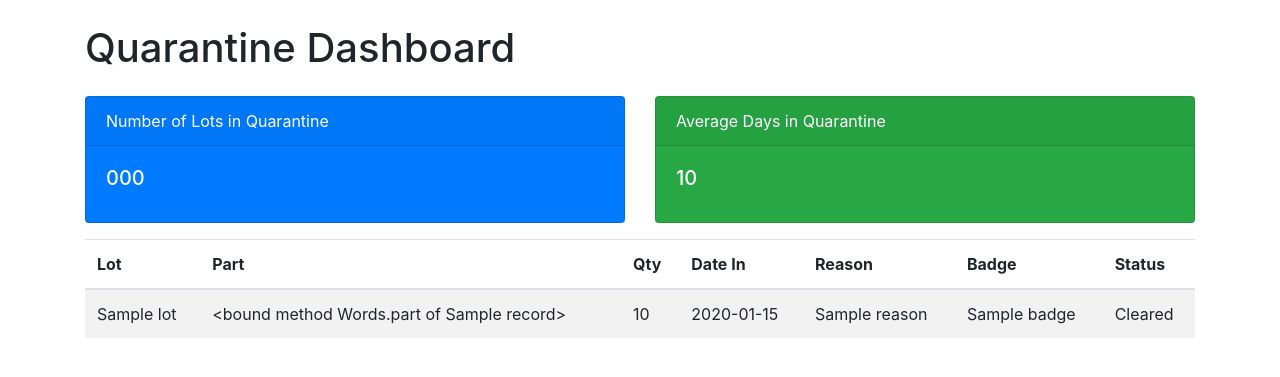
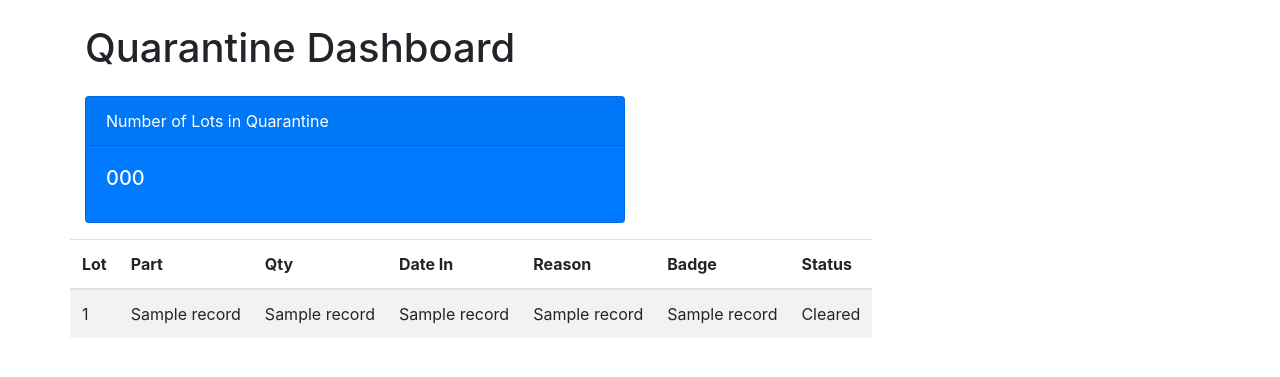
Before and after one commit to dreapadoir/data-representation-project, a Flask app: template templates/index.html in a window 1280 px wide. Shown: the top 377 px of the page. Run offline with Flask 3, Linux system fonts and the light colour scheme; the template is opened without the code that fills it: most values are stand-ins (such as "Sample title", 1, 10 or a date in 2020); some libraries are stand-ins or nearby versions.

Commit message:
resolved issue displaying data in index.html table, using integers to call individual items from tuple

```diff
--- a/app.py
+++ b/app.py
@@ -4,17 +4,20 @@ from quarantineDAO import QuarantineDAO  # Ensure this matches the name of your
 app = Flask(__name__)
 dao = QuarantineDAO()
 # Route to view records
+
 @app.route('/')
 def index():
     try:
         records = dao.getAll()
-        if records is None:
-            records = []  # Make sure records is a list
-        # ... calculations for metrics ...
-        return render_template('index.html', records=records, number_of_lots=number_of_lots, average_days_in_quarantine=average_days_in_quarantine)
+        number_of_lots = len(records) if records else 0
+        # For average_days_in_quarantine, you'll need to calculate the average
+        # based on the 'datein' field of each record and today's date.
+
+        return render_template('index.html', records=records, number_of_lots=number_of_lots)
     except Exception as e:
         print("An error occurred:", e)
-        return render_template('index.html', records=[], number_of_lots=0, average_days_in_quarantine=0)
+        return render_template('index.html', records=[], number_of_lots=0)
+
 
 
 # Route to add a record
--- a/quarantineDAO.py
+++ b/quarantineDAO.py
@@ -42,7 +42,10 @@ class QuarantineDAO:
             sql = "SELECT * FROM quar"
             cursor.execute(sql)
             result = cursor.fetchall()
+            #for x in result:
+               #print(x[1])
             return result  # Ensure we're returning the fetched data
+
         except mysql.connector.Error as e:
             print("Database error:", e)  # Print out the error if any
         finally:
@@ -77,3 +80,4 @@ class QuarantineDAO:
 
 
 quarantineDAO = QuarantineDAO()
+quarantineDAO.getAll()
--- a/templates/index.html
+++ b/templates/index.html
@@ -20,15 +20,7 @@
                     </div>
                 </div>
             </div>
-            <div class="col-md-6">
-                <div class="card text-white bg-success mb-3">
-                    <div class="card-header">Average Days in Quarantine</div>
-                    <div class="card-body">
-                        <h5 class="card-title">{{ average_days_in_quarantine }}</h5>
-                    </div>
-                </div>
-            </div>
-        </div>
+
 
         <!-- Quarantine Jobs Table -->
         <div class="row">
@@ -48,13 +40,13 @@
                     <tbody>
                         {% for record in records %}
                         <tr>
-                            <td>{{ record.lot }}</td>
-                            <td>{{ record.part }}</td>
-                            <td>{{ record.qty }}</td>
-                            <td>{{ record.datein }}</td>
-                            <td>{{ record.reason }}</td>
-                            <td>{{ record.badge }}</td>
-                            <td>{{ 'In Quarantine' if record.status else 'Cleared' }}</td>
+                            <td>{{ record[0] }}</td>
+                            <td>{{ record[1] }}</td>
+                            <td>{{ record[2] }}</td>
+                            <td>{{ record[3] }}</td>
+                            <td>{{ record[4] }}</td>
+                            <td>{{ record[5] }}</td>
+                            <td>{{ 'In Quarantine' if record[8] else 'Cleared' }}</td>
                         </tr>
                         {% endfor %}
                     </tbody>
```
